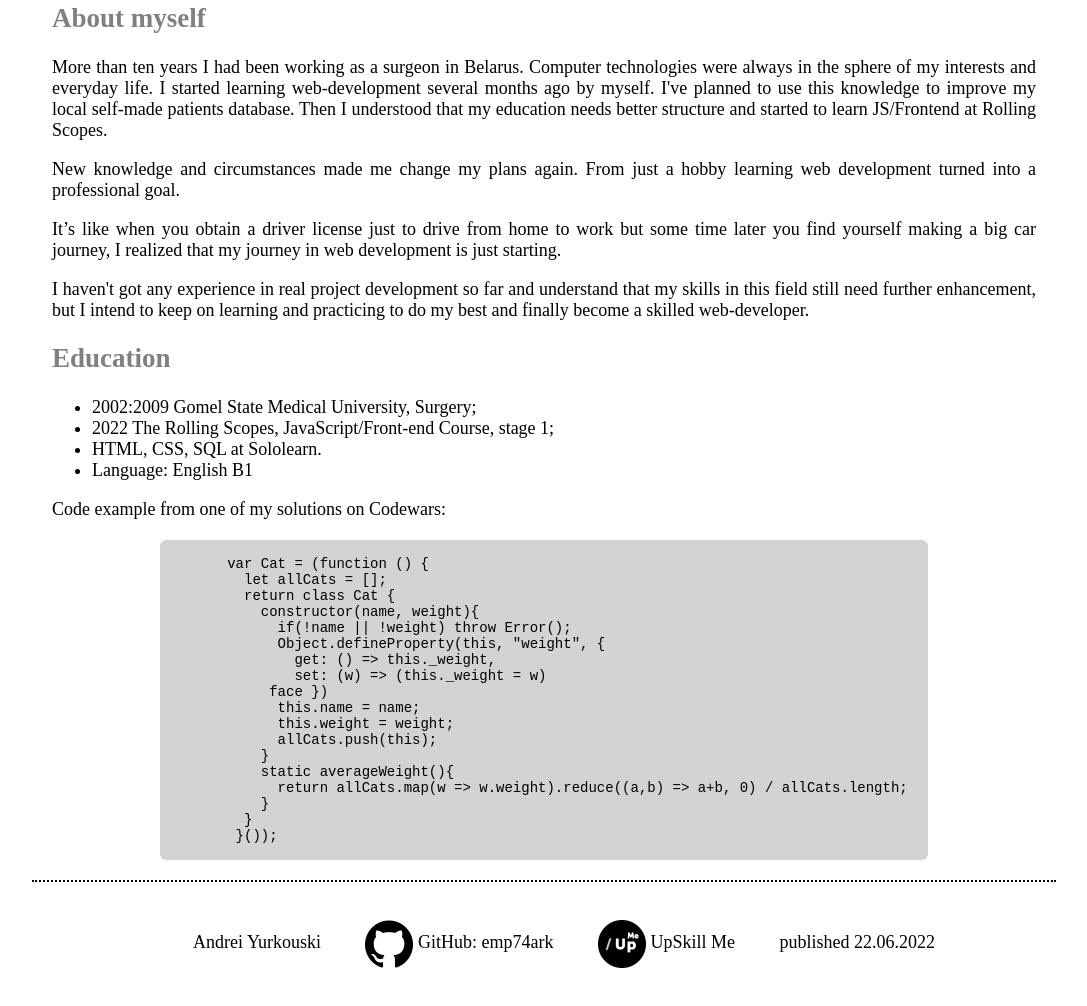
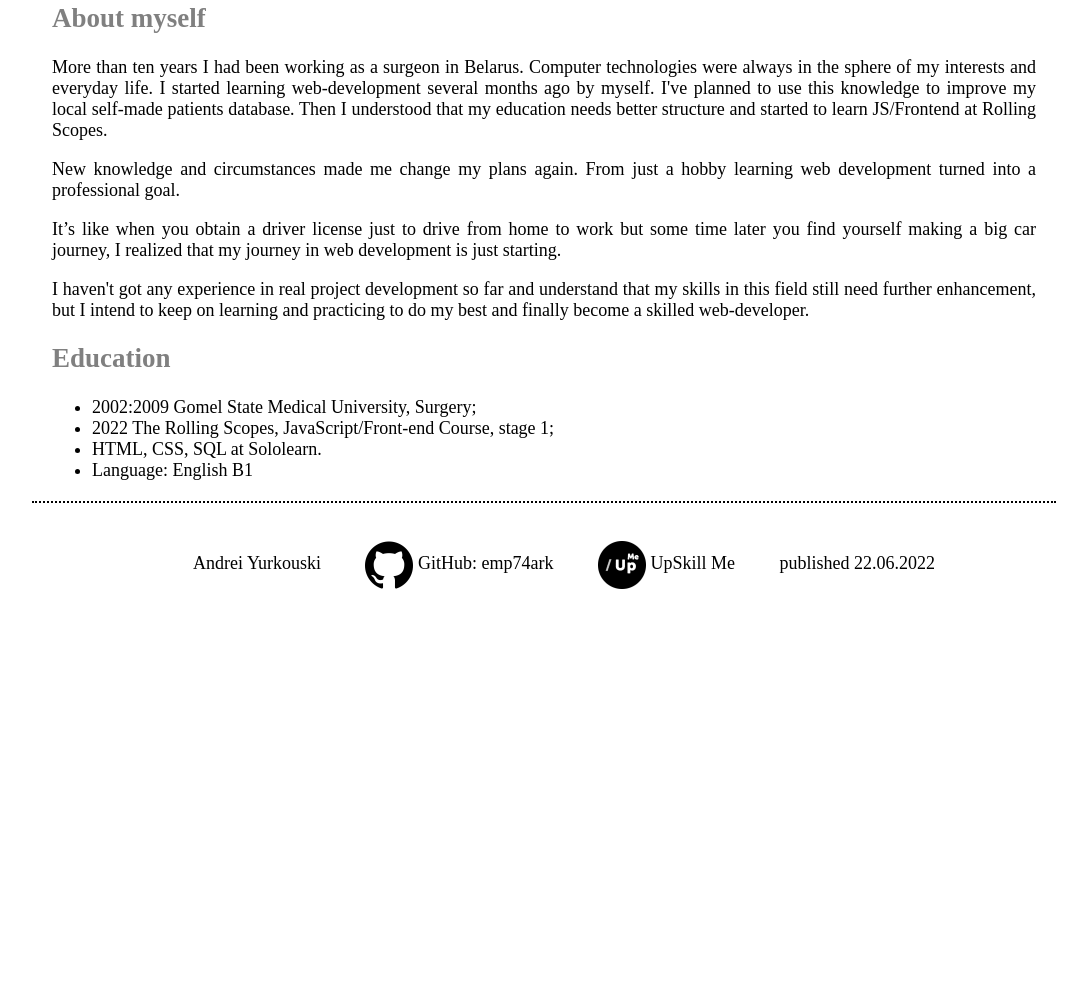
Before and after one commit to emp74ark/rsschool-cv, a plain HTML site: page index.html in a window 1280 px wide. Shown: the part 449-1455 px from the top of the page, without its empty margins (96-1183 px from the left). After the commit the page ends 1076 px from the top, so only its background shows below. Drawn offline with Linux system fonts and the light colour scheme.

Commit message:
fix: remove code example

```diff
--- a/index.html
+++ b/index.html
@@ -4,7 +4,7 @@
   <meta charset="UTF-8">
   <meta http-equiv="X-UA-Compatible" content="IE=edge">
   <meta name="viewport" content="width=device-width, initial-scale=1.0">
-  <title>CV. HTML, CSS & Git Basics</title>
+  <title>CV. HTML, CSS &amp Git Basics</title>
   <link rel="stylesheet" href="style.css">
 </head>
 
@@ -35,7 +35,7 @@
         </li>
         <li class="contacts__list-item">
           <img src="./img/discord.png" alt="discord" class="contacts__icon">
-          emp74ark#5876
+          emp74ark
         </li>
         <li class="contacts__list-item">
           <a href="https://github.com/emp74ark">
@@ -91,28 +91,6 @@
           Language: English B1
         </li>
       </ul>
-      <p>
-        Code example from one of my solutions on <a href="https://www.codewars.com/users/emp74ark">Codewars</a>:
-      <code>
-        var Cat = (function () {
-          let allCats = [];
-          return class Cat {
-            constructor(name, weight){
-              if(!name || !weight) throw Error();
-              Object.defineProperty(this, "weight", {
-                get: () => this._weight,
-                set: (w) => (this._weight = w)
-             face })
-              this.name = name;
-              this.weight = weight;
-              allCats.push(this);
-            }
-            static averageWeight(){
-              return allCats.map(w => w.weight).reduce((a,b) => a+b, 0) / allCats.length;
-            }
-          }
-         }());
-        </code>
       </p>
     </article>
 
--- a/style.css
+++ b/style.css
@@ -44,15 +44,6 @@ a:visited {
   text-align: justify;
   margin: 20px;
 }
-code {
-  margin: 20px auto;
-  display: block;
-  border-radius: 6px;
-  white-space: pre;
-  background: lightgray;
-  width: 60vw;
-  font-size: 14px;
-}
 footer {
   text-align: center;
   border-top: 2px dotted black;
```
